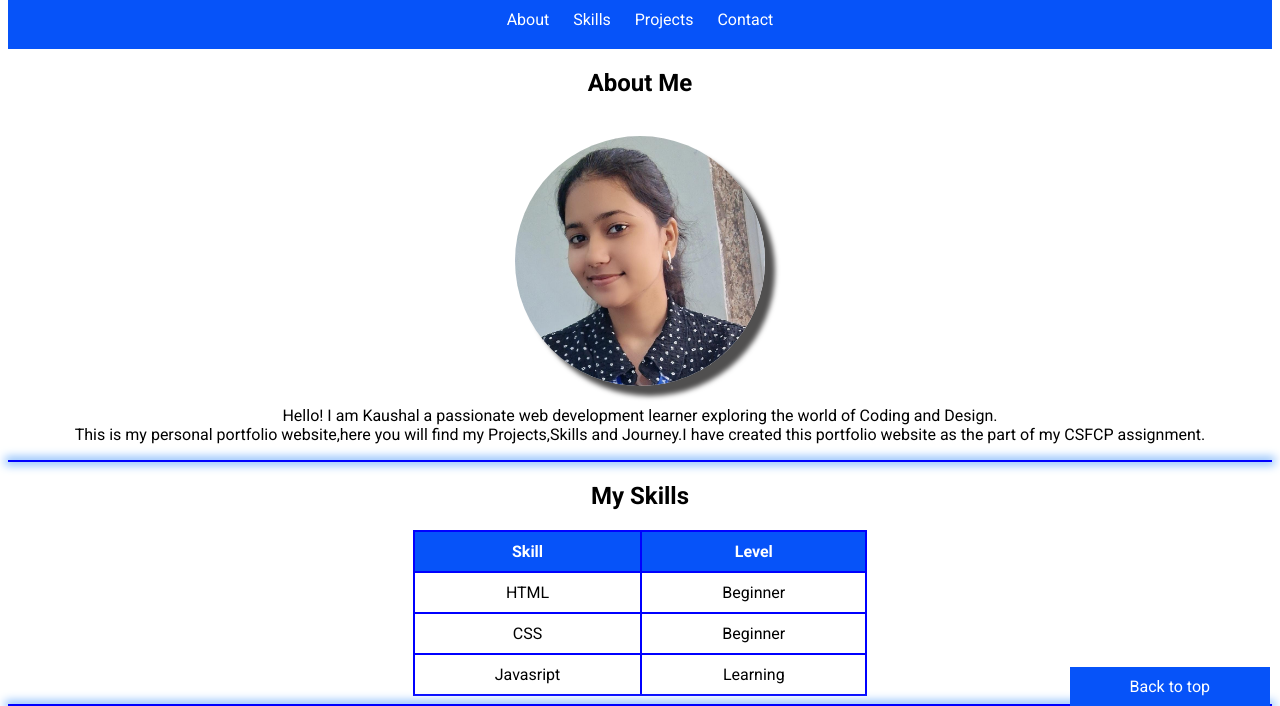
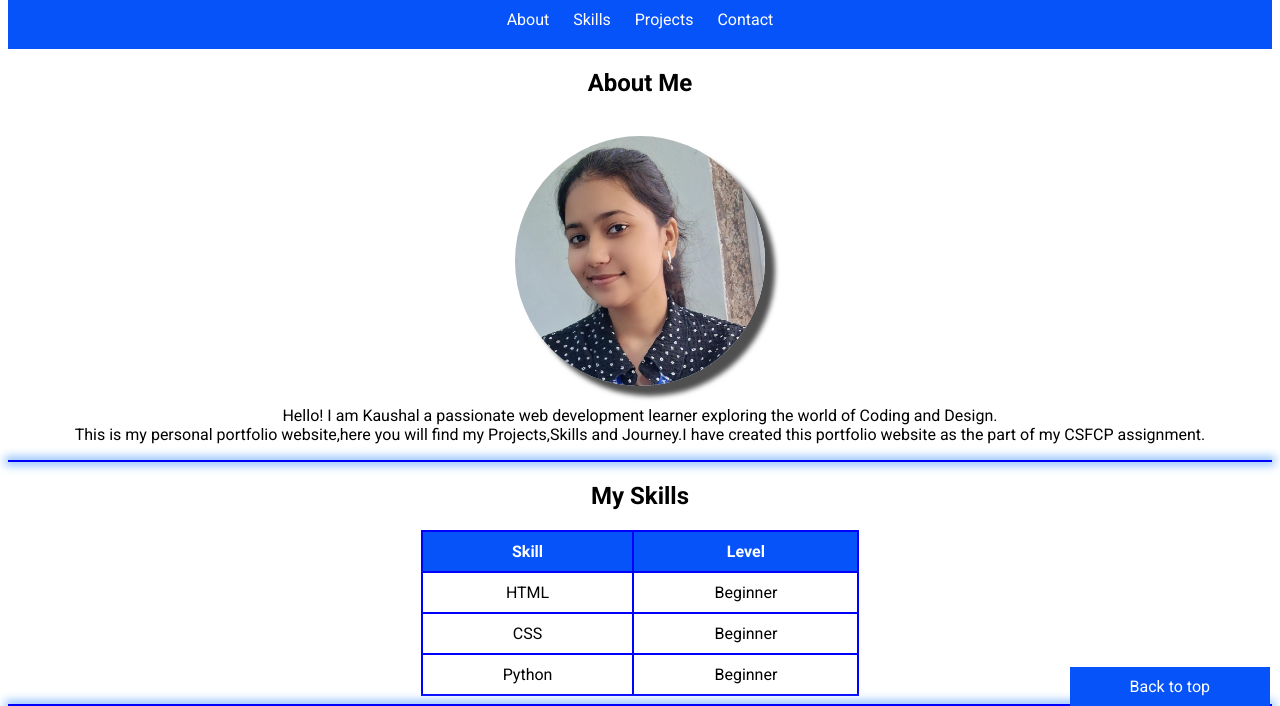
Before and after one commit to kaushal02007-dot/KRMU-CSFCP-Portfolio-Project-Assignment_4-, a plain HTML site: page index.html in a window 1280 px wide. Shown: the part 94-800 px from the top of the page. Drawn offline with Linux system fonts and the light colour scheme; files whose address does not match are found by name.

Commit message:
Fifth commit: Updated skill section

```diff
--- a/index.html
+++ b/index.html
@@ -49,8 +49,8 @@
                     <td>Beginner</td>
                 </tr>
                 <tr>
-                    <td>Javasript</td>
-                    <td>Learning</td>
+                    <td>Python</td>
+                    <td>Beginner</td>
                 </tr>
             </table>
         </section>
```
